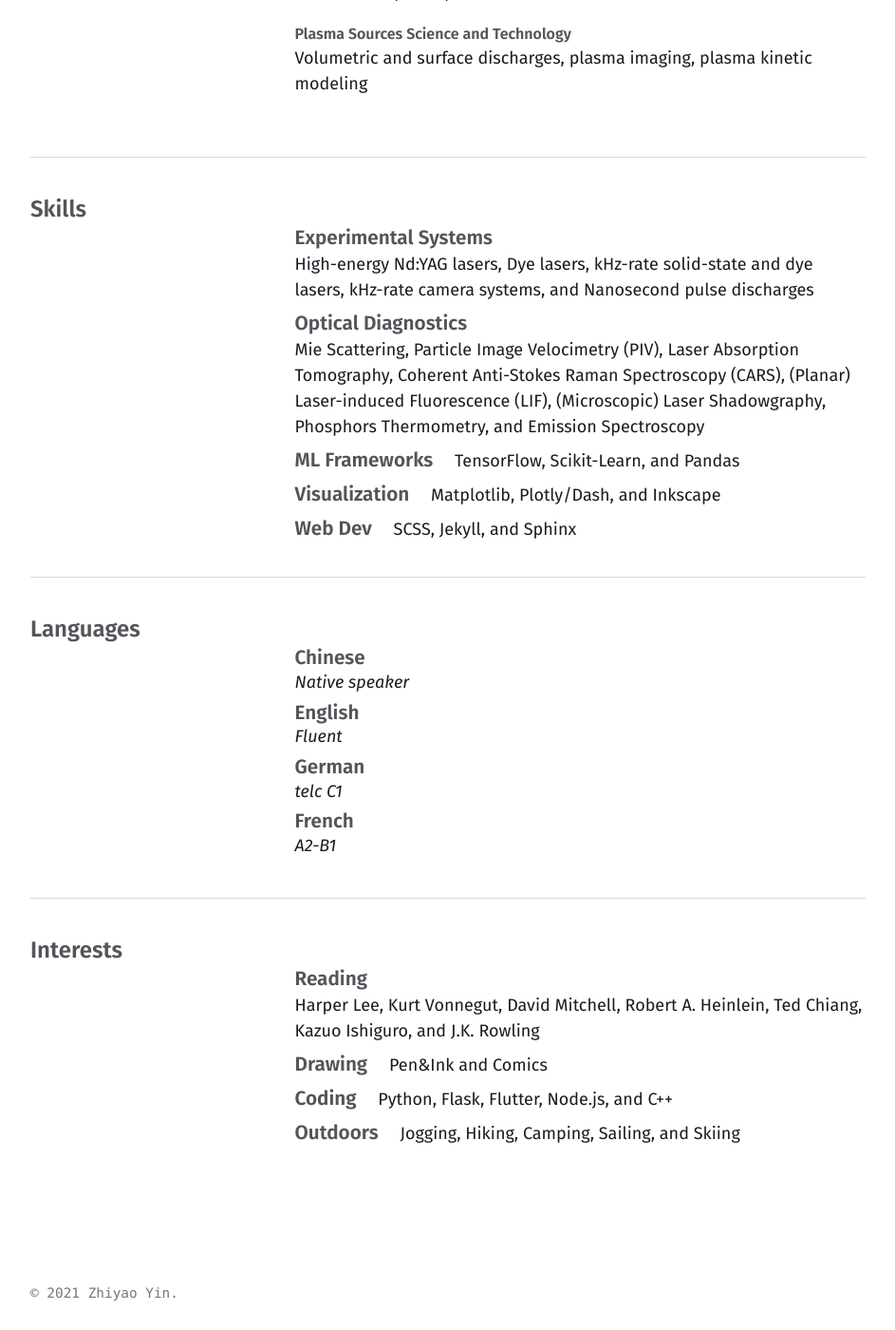
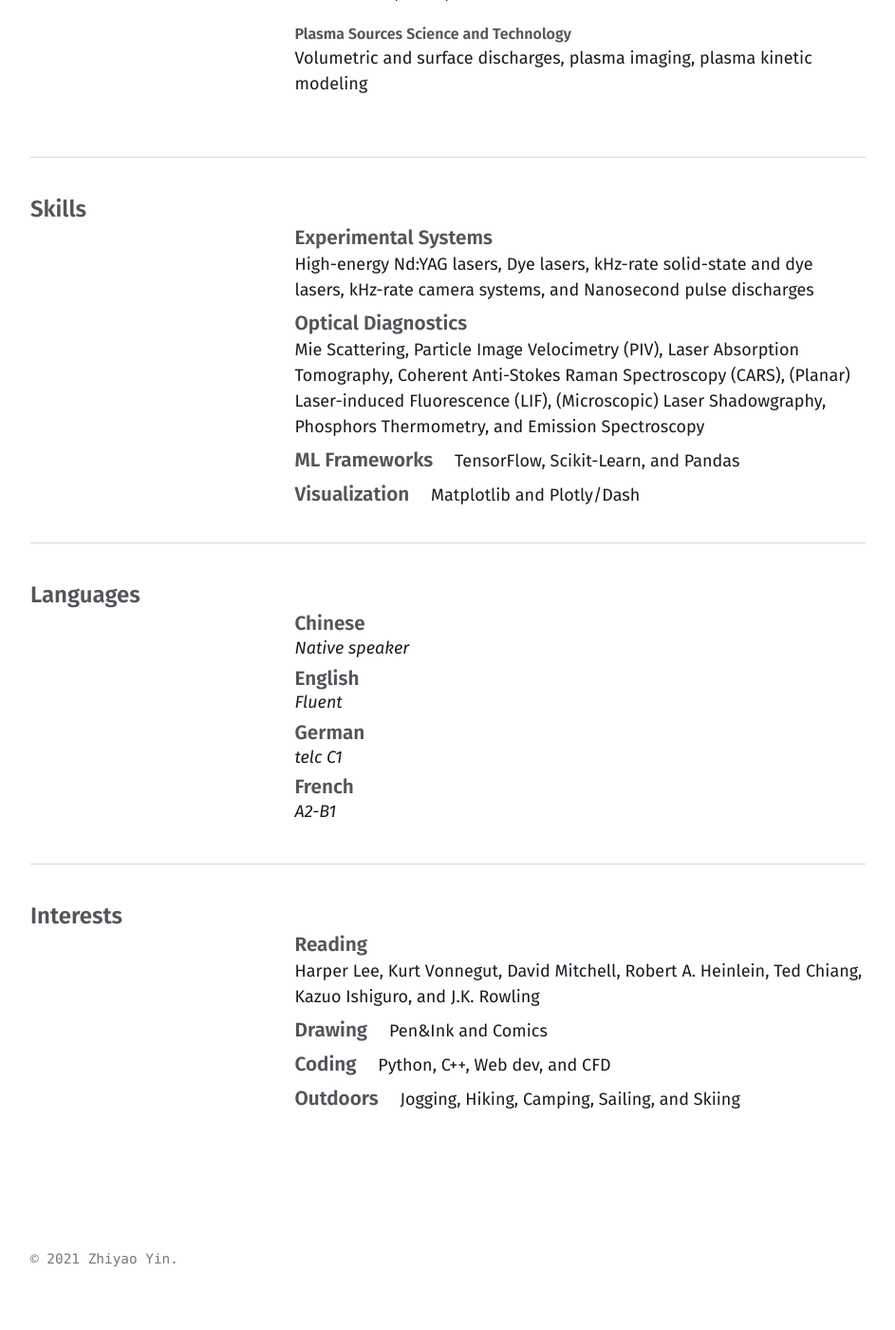
Before and after one commit to chuckedfromspace/chuckedfromspace.github.io, a Jekyll site: the page built from cv.md, in a window 1280 px wide and 1400 px high, scrolled down 5333 px. Shown: the whole window at 95% size, without its empty margins (40-983 px from the left). Built offline with Jekyll 4.4.1, drawn with Linux system fonts in a browser that asks for light colours; after the commit the page ends 6697 px from its top, so only the background shows below that.

Commit message:
Modify cv

```diff
--- a/_data/cv.json
+++ b/_data/cv.json
@@ -239,16 +239,7 @@
       "name": "Visualization",
       "keywords": [
         "Matplotlib",
-        "Plotly/Dash",
-        "Inkscape"
-      ]
-    },
-    {
-      "name": "Web Dev",
-      "keywords": [
-        "SCSS",
-        "Jekyll",
-        "Sphinx"
+        "Plotly/Dash"
       ]
     }
   ],
@@ -294,10 +285,9 @@
       "name": "Coding",
       "keywords": [
         "Python",
-        "Flask",
-        "Flutter",
-        "Node.js",
-        "C++"
+        "C++",
+        "Web dev",
+        "CFD"
       ]
     },
     {
```
Also changed, not shown: index.md (+1 -1 lines).
